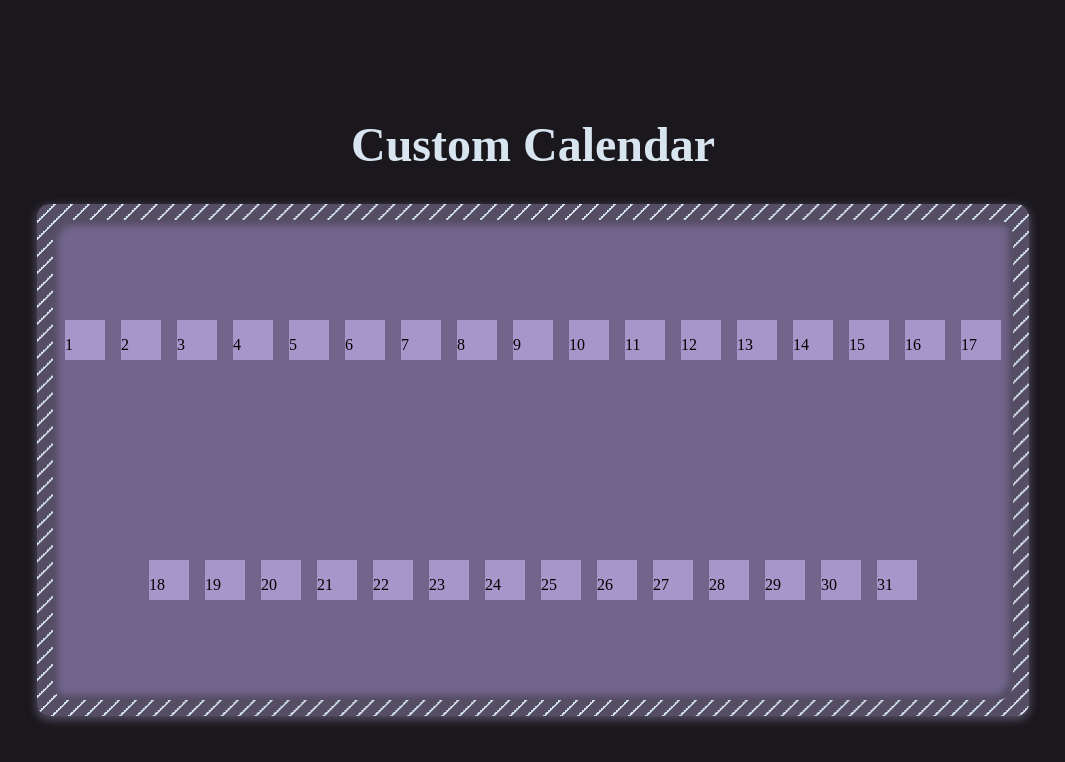
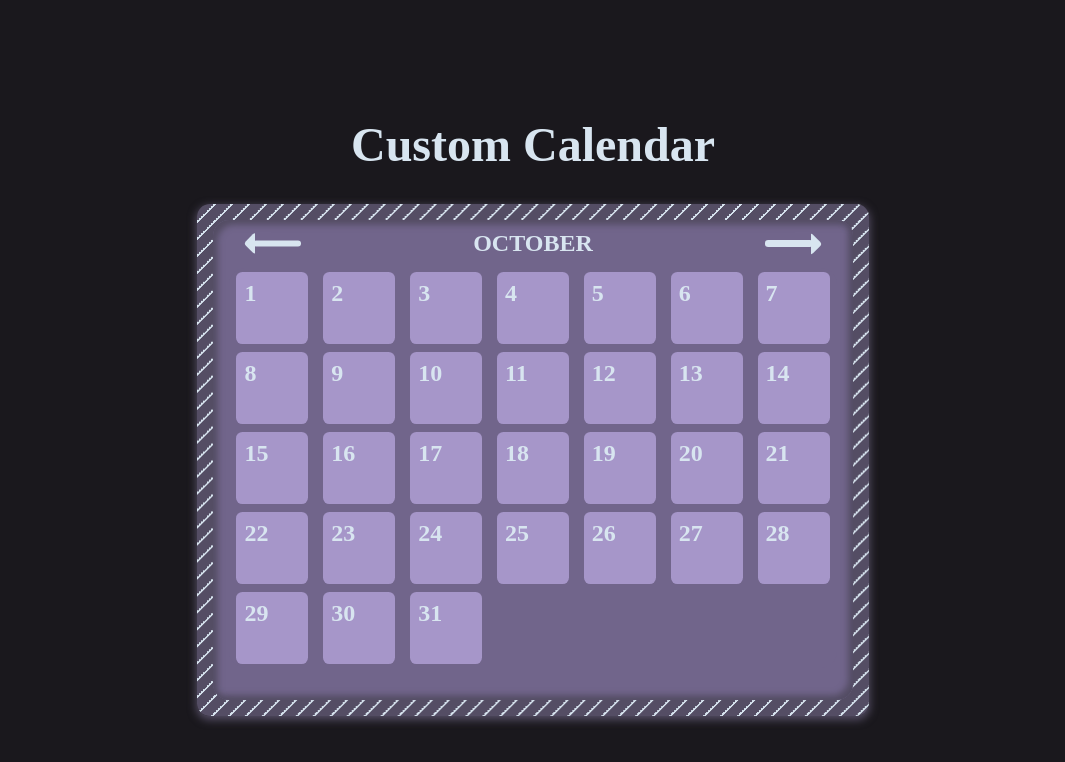
Before and after one commit to RickyJohansson/custom-calendar, a React (Vite) app: page / in a window 1280 px wide. Shown: the top 762 px of the page, without its empty margins (107-1172 px from the left). Built offline with nearby package versions, Linux system fonts and the light colour scheme.

Commit message:
updated dates - custom arrows added

```diff
--- a/src/components/Calendar/Calendar.tsx
+++ b/src/components/Calendar/Calendar.tsx
@@ -4,10 +4,11 @@
 
 const Calendar = () => {
 
-    const date = new Date();
-    const currentYear = date.getFullYear();
-    const currentMonth = date.getMonth();
-    const daysThisMonth = new Date(currentYear, currentMonth + 1, 0).getDate();
+    const date: Date = new Date();
+    const currentYear: number = date.getFullYear();
+    const currentMonth: number = date.getMonth();
+    const daysThisMonth: number = new Date(currentYear, currentMonth + 1, 0).getDate();
+    const monthString: string = date.toLocaleString('default', { month: 'long' }).toUpperCase();
 
     const [ dayArray, setDayArray ] = useState<number[]>([]);
 
@@ -27,17 +28,39 @@
 
         <div className="calendar_border">
 
-            <div className="calendar_container">
+            <section className="calendar_container">
 
-                {
+                <section className="calendar_navigator">
 
-                    dayArray.map((day) => {
-                        return < CalendarDate day={day}/>
-                    })
+                    <figure className="left_arrow">
+                        <section className="arrow_shaft"></section>
+                        <section className="arrow_pointer"></section>
+                        <section className="arrow_block"></section>
+                    </figure>
 
-                }
+                    <h2>{ monthString }</h2>
 
-            </div>
+                    <figure className="right_arrow">
+                        <section className="arrow_shaft"></section>
+                        <section className="arrow_pointer"></section>
+                        <section className="arrow_block"></section>
+                    </figure>
+
+                </section>
+
+                <section className="dates">
+
+                    {
+
+                        dayArray.map((day) => {
+                            return < CalendarDate day={day}/>
+                        })
+
+                    }
+
+                </section>
+
+            </section>
 
         </div>
 
--- a/src/components/Calendar/calendar.css
+++ b/src/components/Calendar/calendar.css
@@ -2,7 +2,7 @@
     display: flex;
     justify-content: center;
     align-items: center;
-    width: 62rem;
+    width: 42rem;
     height: 32rem;
     border-radius: .8rem;
     background-image: linear-gradient(135deg, #d8e5f0 8.33%, #544d64 8.33%, #544d64 50%, #d8e5f0 50%, #d8e5f0 58.33%, #544d64 58.33%, #544d64 100%);
@@ -11,15 +11,74 @@
 }
 
 .calendar_container {
+    display: flex;
+    align-items: center;
+    flex-direction: column;
+    background-color: #71658b;
+    width: 40rem;
+    height: 30rem;
+    border-radius: 1rem;
+    box-shadow: inset .3rem .3rem .4rem #544d64, inset -.3rem -.3rem .4rem #544d64;
+}
 
-    display: flex;
-    justify-content: center;
-    align-items: center;
-    flex-wrap: wrap;
-    width: 60rem;
-    height: 30rem;
+.calendar_container .dates {
+
+    display: grid;
+    grid-template-columns: repeat(7, 1fr);
+    grid-template-rows: auto;
+    place-items: center;
+    width: 38rem;
+    height: 25rem;
     background-color: #71658b;
     border-radius: 1rem;
-    box-shadow: inset .3rem .3rem .4rem #544d64, inset -.3rem -.3rem .4rem #544d64;
+}
 
+.calendar_navigator {
+    display: flex;
+    justify-content: space-between;
+    align-items: center;
+    height: 3rem;
+    width: 100%;
 }
+
+.calendar_navigator .left_arrow, .right_arrow {
+    display: flex;
+    position: relative;
+    align-items: center;
+}
+
+.calendar_navigator .left_arrow {
+    transform: rotate(180deg);
+}
+
+.calendar_navigator .arrow_shaft {
+    z-index: 3;
+    height: .4rem;
+    width: 3rem;
+    background-color: #d8e5f0;
+    border-radius: .2rem;
+}
+
+.calendar_navigator .arrow_pointer {
+    z-index: 1;
+    position: absolute;
+    left: 2.4rem;
+    height: 1rem;
+    width: 1rem;
+    transform: rotate(45deg);
+    background-color: #d8e5f0;
+    border-radius: .2rem;
+}
+
+.calendar_navigator .arrow_block {
+    position: absolute;
+    z-index: 2;
+    left: 1.9rem;
+    height: 1.5rem;
+    width: 1rem;
+    background-color: #71658b;
+}
+
+h2 {
+    color: #d8e5f0;
+}
--- a/src/components/CalendarDate/CalendarDate.css
+++ b/src/components/CalendarDate/CalendarDate.css
@@ -1,6 +1,19 @@
 .calendar_date--container {
-    width: 40px;
-    height: 40px;
+
+    width: 4.5rem;
+    height: 4.5rem;
+    border-radius: .4rem;
     background-color: #a696c9;
-    margin: .5rem;
+
 }
+
+.calendar_date--container:hover {
+    background-color: #b6a9cf;
+}
+
+p {
+    color: #d8e5f0;
+    font-size: 1.5rem;
+    font-weight: 600;
+    margin: .5rem 0 0 .5rem;
+}
```
